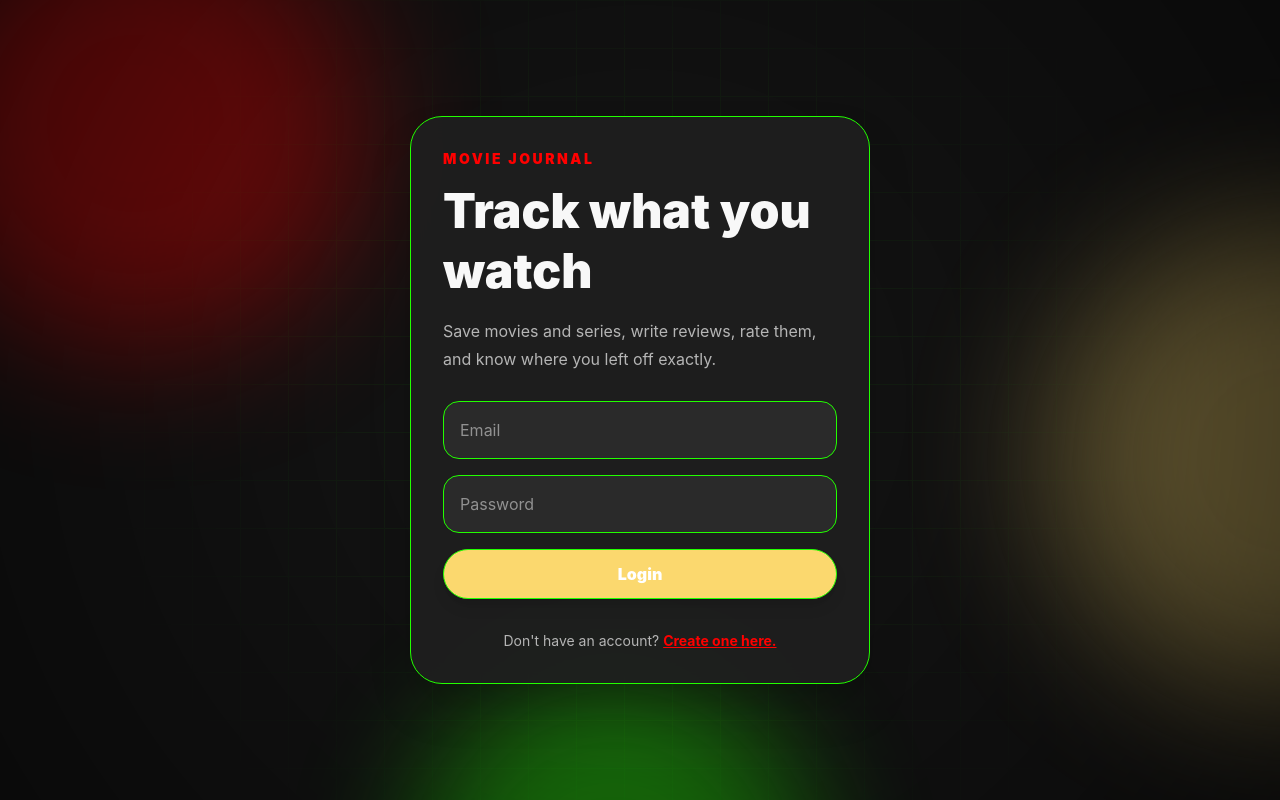
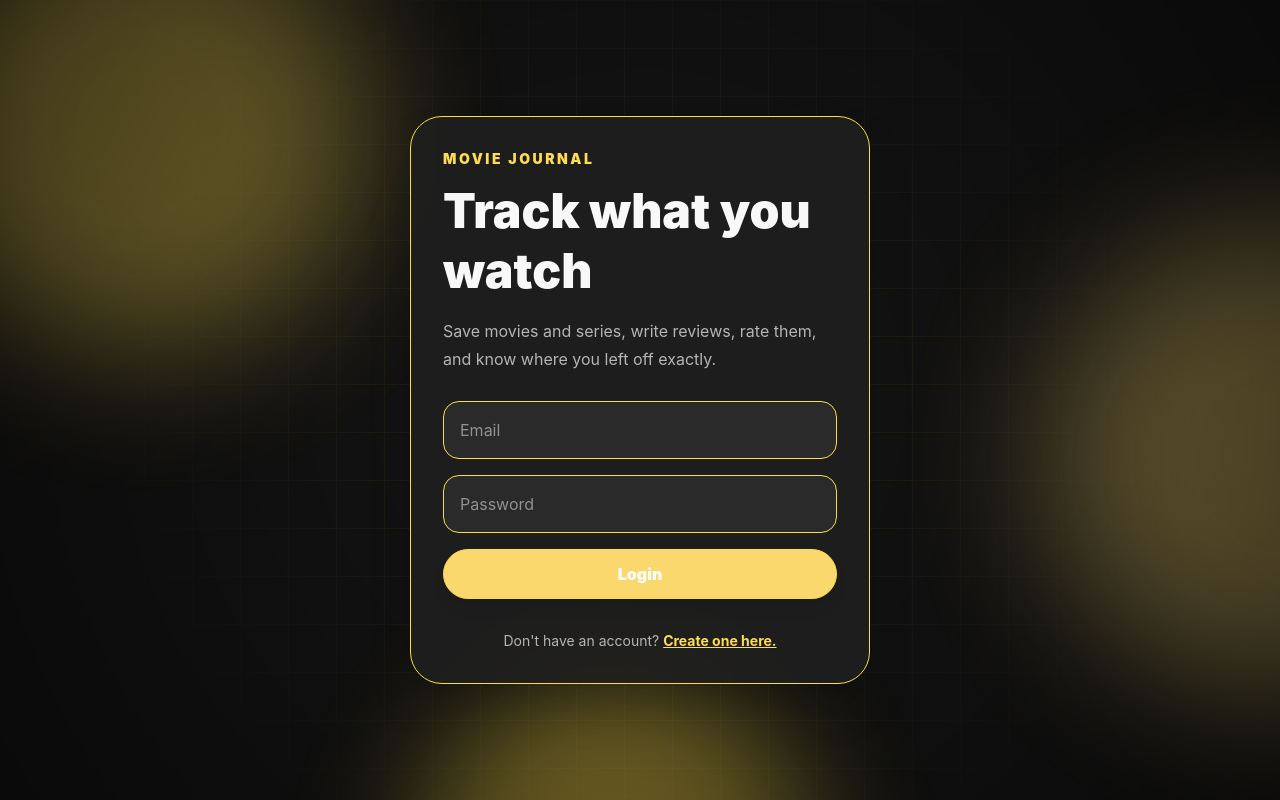
Before and after one commit to Adamkey13/Movie-Tracker, a Preact app: page / in a window 1280 px wide. Built offline with nearby package versions, Linux system fonts and the light colour scheme; no server answers.

Commit message:
default theme color change, login warning message color change, and a small text change in the login page.

```diff
--- a/src/components/Login.tsx
+++ b/src/components/Login.tsx
@@ -92,7 +92,7 @@ export function Login() {
           />
 
           {message && (
-            <p className="m-0 font-bold text-[var(--accent-color)]">{message}</p>
+            <p className="m-0 text-center font-bold text-[red]">{message}</p>
           )}
 
           {!registering ? (
--- a/src/services/themeService.ts
+++ b/src/services/themeService.ts
@@ -4,9 +4,9 @@ import type { ThemeSettings } from "../types";
 
 export const defaultTheme: ThemeSettings = {
   mode: "dark",
-  accentColor: "#ff0000",
+  accentColor: "#ffdc52",
   buttonColor: "#fbd86e",
-  outlineColor: "#22ff00",
+  outlineColor: "#ffdc40",
 };
 
 export async function getCloudTheme(uid: string): Promise<ThemeSettings> {
```
